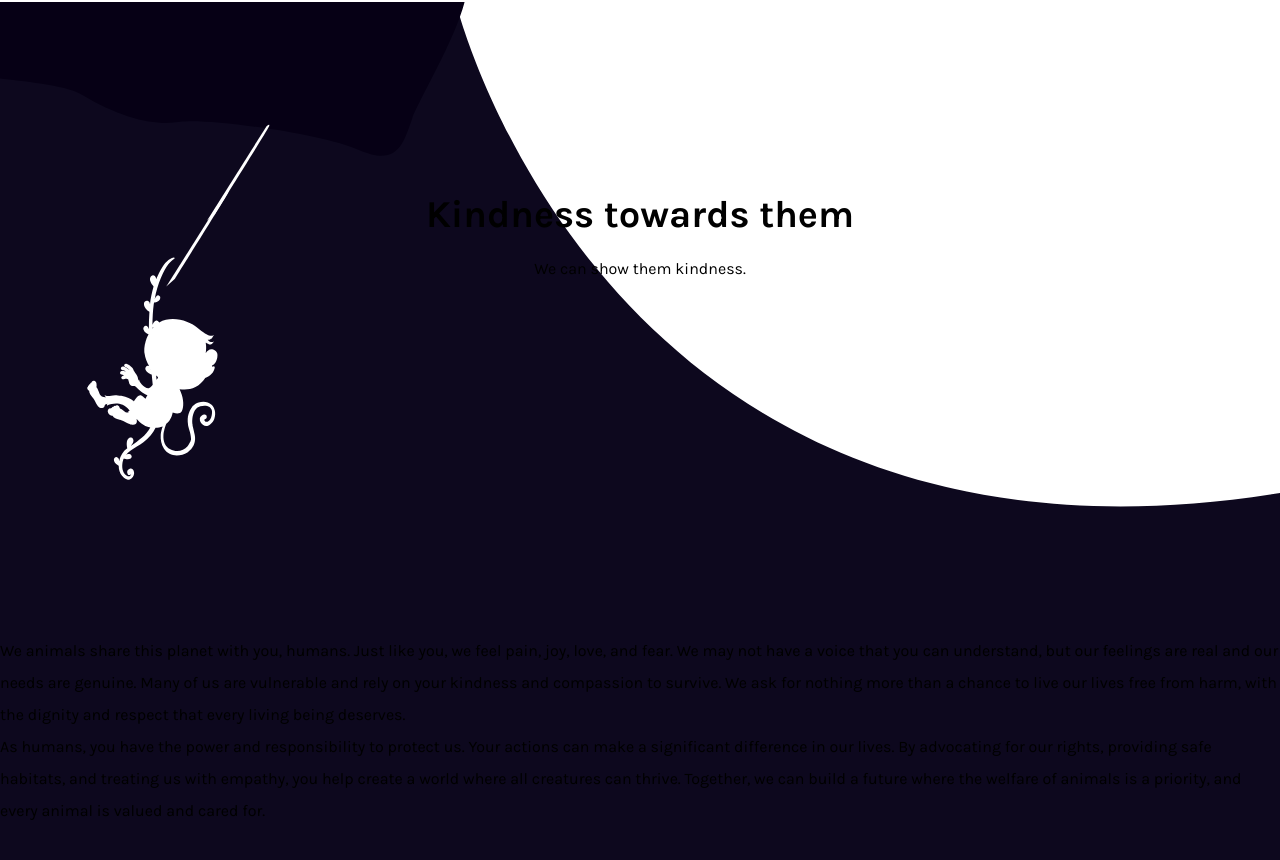
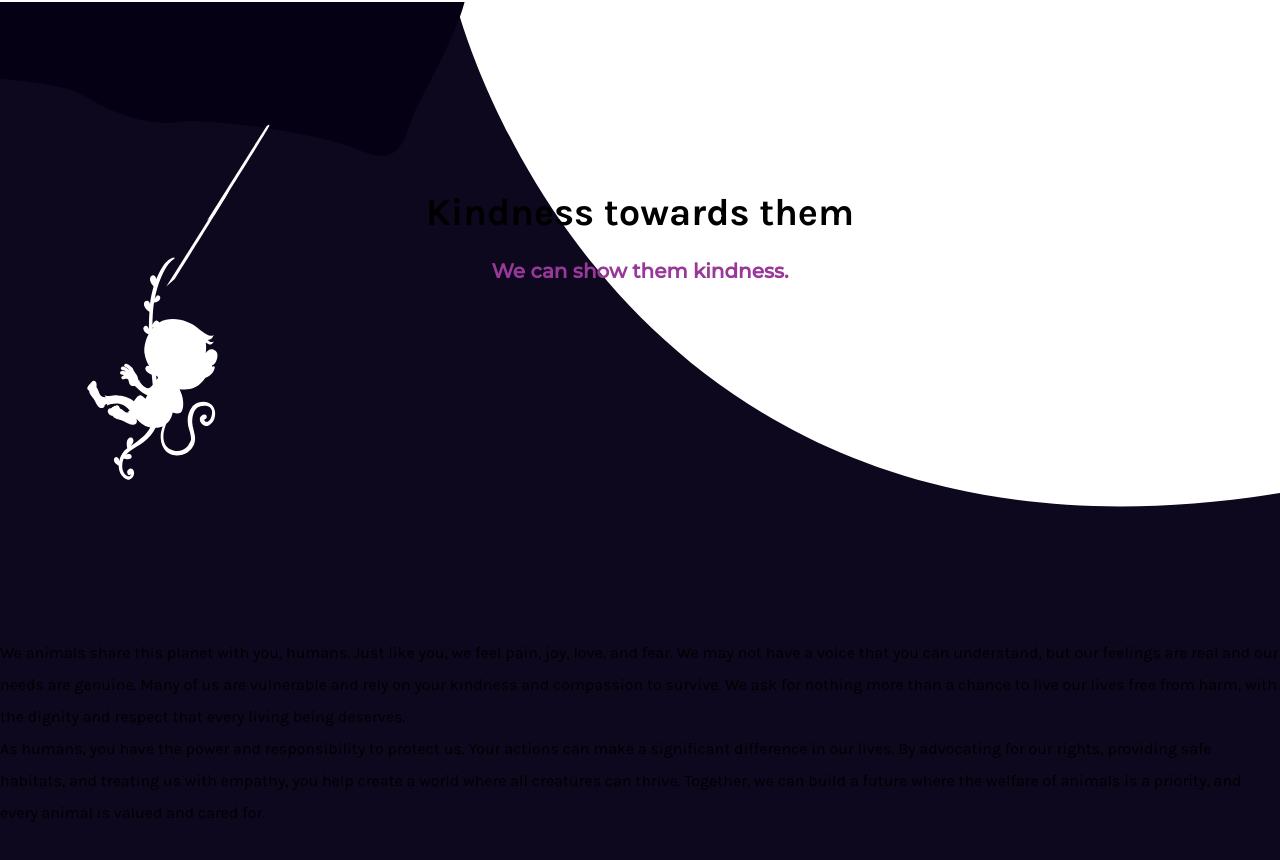
Before and after one commit to simamatin/SPCA, a plain HTML site: page index.html in a window 1280 px wide. Shown: the part 1798-2658 px from the top of the page. Drawn offline with Linux system fonts and the light colour scheme; animation ran at ten frames a second.

Commit message:
Add monkey paragraph styles

```diff
--- a/css/style.css
+++ b/css/style.css
@@ -153,4 +153,11 @@ header nav ul li a:hover {
     font-weight: bold;
 }
 
+.monkey-title p {
+    font-size: 20px;
+    font-family: MontserratMedium;
+    color: #983898;
+    font-weight: bolder;
+}
+
 /* End Monkey Section */
```
